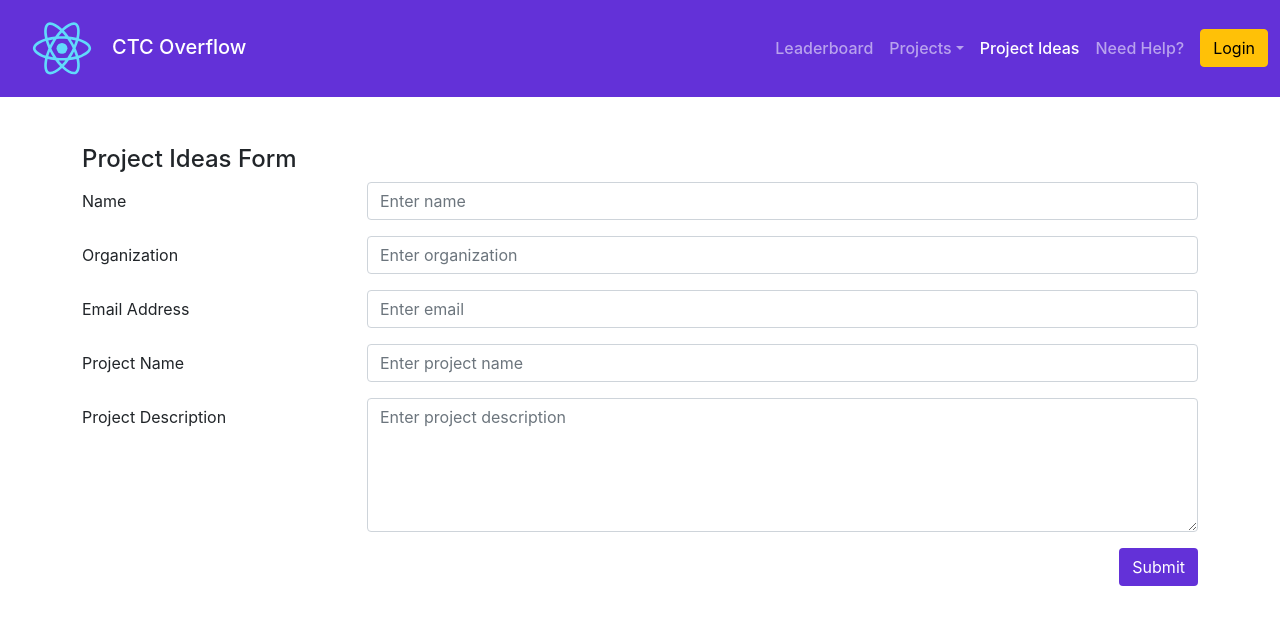
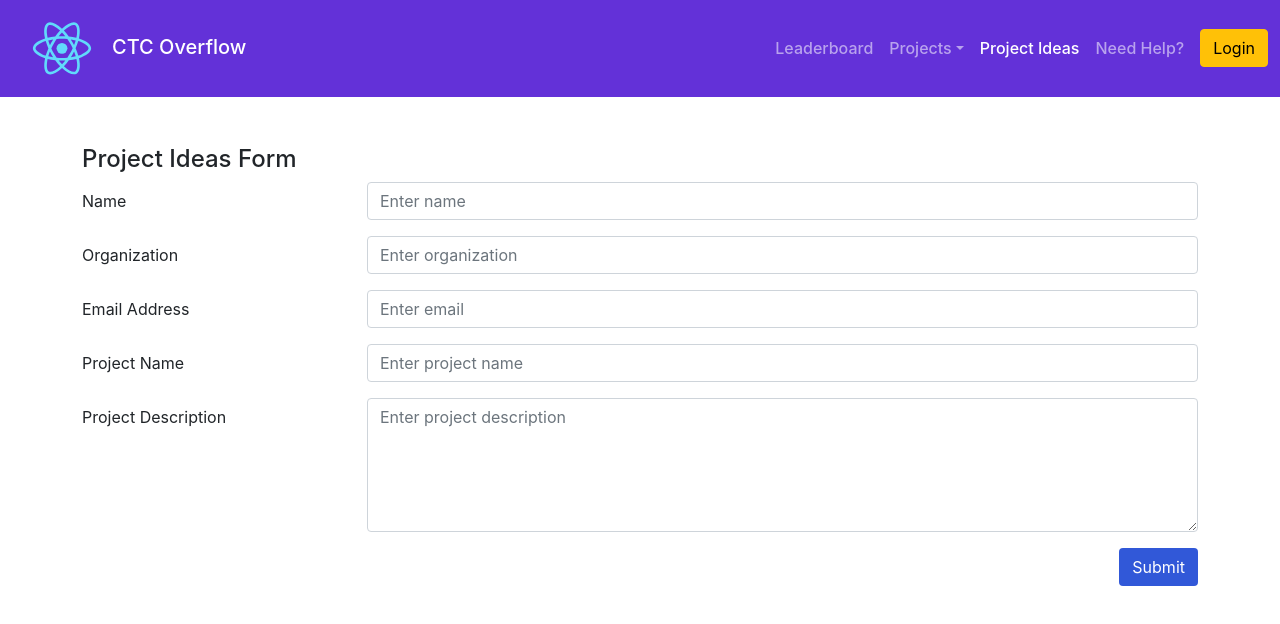
Before and after one commit to ctc-uci/bp-stack-overflow, a React (Create React App) app in the folder client/: page /project-submission in a window 1280 px wide. Shown: the top 624 px of the page. Built offline with nearby package versions, Linux system fonts and the light colour scheme; no server answers.

Commit message:
Fixed auth bug and tried implementing a color palette

```diff
--- a/client/src/App.jsx
+++ b/client/src/App.jsx
@@ -75,7 +75,7 @@ function App() {
       }
       setLoadedAuthUI(true);
     });
-  });
+  }, []);
 
   function login() {
     setPersistence(auth, browserLocalPersistence).then(() => {
@@ -103,9 +103,10 @@ function App() {
   }
 
   function logout() {
-    signOut(auth);
-    window.location.reload();
-    setLoggedIn(false);
+    signOut(auth).then(() => {
+      window.location.reload();
+      setLoggedIn(false);
+    });
   }
 
   return (
--- a/client/src/components/HelpForm/HelpForm.jsx
+++ b/client/src/components/HelpForm/HelpForm.jsx
@@ -27,7 +27,7 @@ function HelpForm() {
             <Form.Control as="textarea" rows={4} placeholder="Please provide a description" />
           </Form.Group>
 
-          <button type="submit" className="btn purple">
+          <button type="submit" className="btn ctc-btn">
             Submit
           </button>
         </Form>
--- a/client/src/components/ProjectForm/ProjectForm.jsx
+++ b/client/src/components/ProjectForm/ProjectForm.jsx
@@ -108,7 +108,7 @@ function ProjectForm() {
               </Col>
             </Form.Group>
 
-            <button type="submit" className="btn purple float-end">
+            <button type="submit" className="btn ctc-btn float-end">
               Submit
             </button>
           </Form>
--- a/client/src/index.css
+++ b/client/src/index.css
@@ -22,13 +22,13 @@ p {
   font-size: 1.25em;
 }
 
-.purple {
-  background-color: #6331d8 !important;
+.ctc-btn {
+  background-color: #3158d8 !important;
   color: white !important;
 }
 
-.purple:hover {
-  background-color: #341a72 !important;
+.ctc-btn:hover {
+  background-color: #1a2a72 !important;
   color: white !important;
 }
 
--- a/client/src/pages/ViewPost/ViewPost.css
+++ b/client/src/pages/ViewPost/ViewPost.css
@@ -4,7 +4,7 @@
 }
 
 .bi-heart-fill {
-  color: #6331d8;
+  color: #d8318d;
 }
 
 .answer p {
--- a/client/src/pages/ViewPost/ViewPost.jsx
+++ b/client/src/pages/ViewPost/ViewPost.jsx
@@ -117,7 +117,7 @@ function ViewPost() {
                 />
               </label>
             </div>
-            <input type="submit" className="btn purple" value="Post Response" />
+            <input type="submit" className="btn ctc-btn" value="Post Response" />
           </form>
           <hr />
           {postData.answers ? (
```
